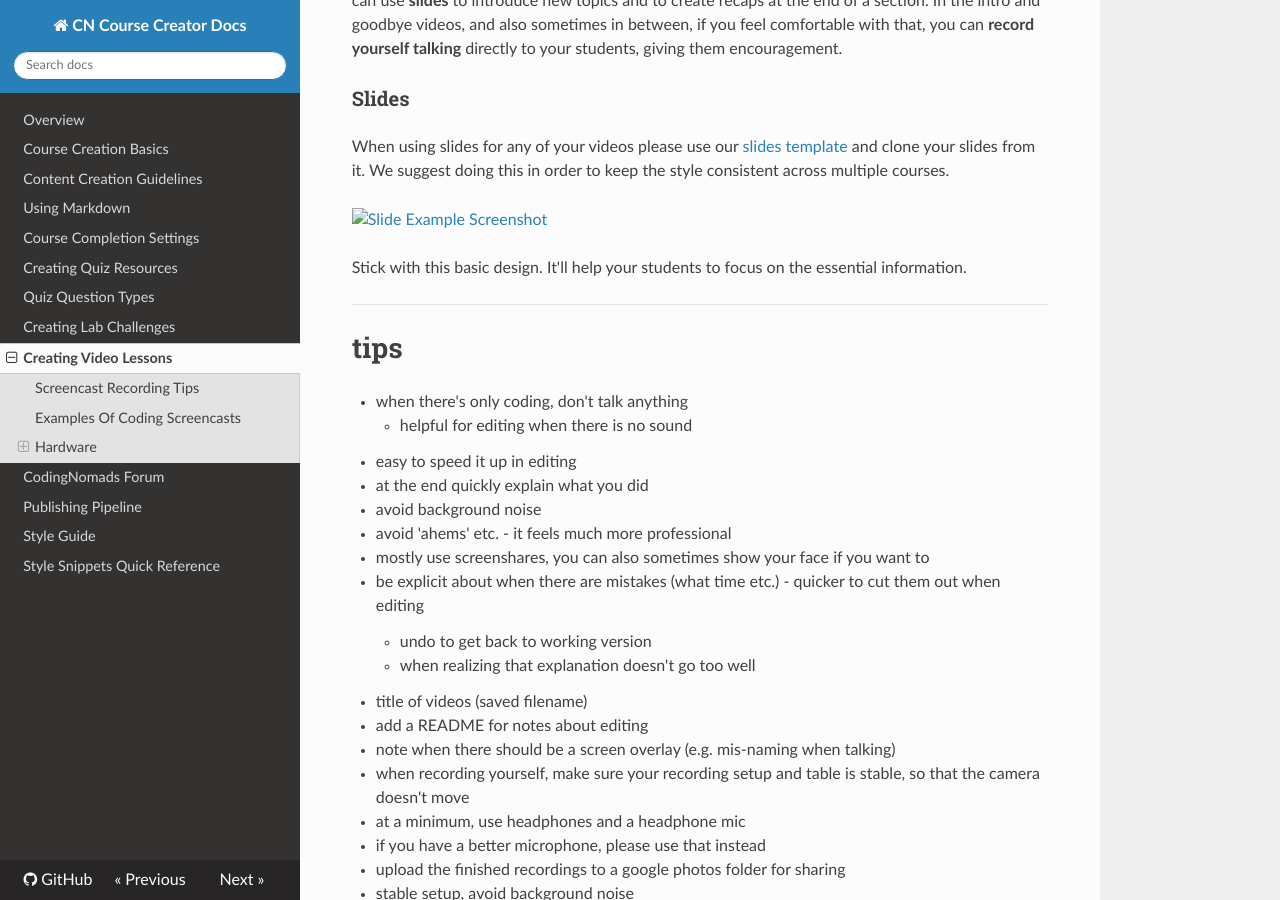
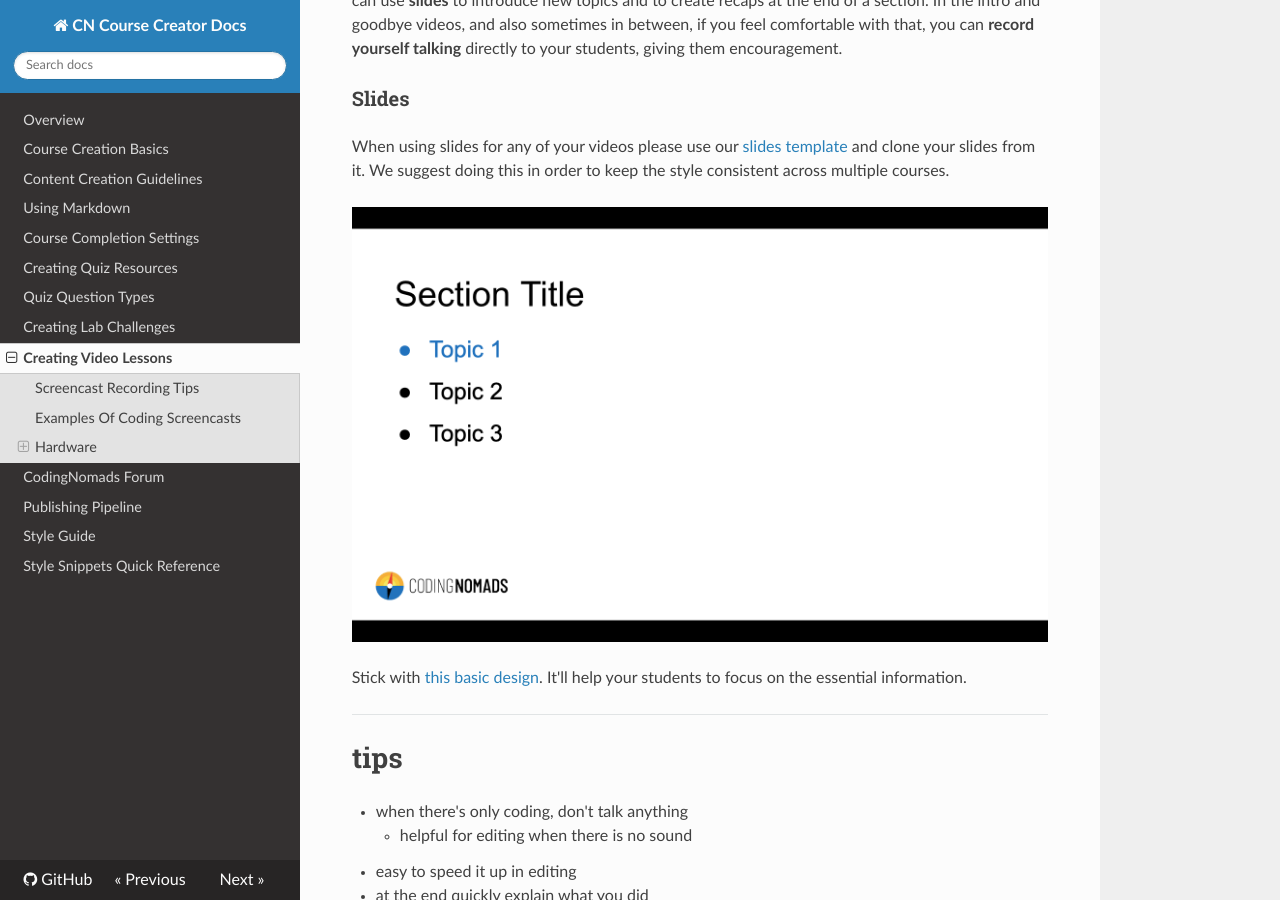
Before and after one commit to iansedano/creator-docs, an MkDocs documentation site: the page built from docs/07-creating-videos.md, in a window 1280 px wide and 900 px high, scrolled down 3491 px. Built offline with MkDocs 1.6.1, drawn with Linux system fonts in a browser that asks for light colours; nearby versions of some CDN libraries.

Commit message:
Fix image

```diff
--- a/docs/07-creating-videos.md
+++ b/docs/07-creating-videos.md
@@ -100,9 +100,9 @@ That said, you can always loosen it up and increase retention and enjoyment for
 
 When using slides for any of your videos please use our [slides template](https://docs.google.com/presentation/d/1TDzErFmyVnDkRoyWrotm8rE3Yy-yikzUFmeV0mCD4Dk/edit?usp=sharing) and clone your slides from it. We suggest doing this in order to keep the style consistent across multiple courses.
 
-<a href="https://docs.google.com/presentation/d/1TDzErFmyVnDkRoyWrotm8rE3Yy-yikzUFmeV0mCD4Dk/edit?usp=sharing" target="_blank"><img src="imgs/slide-section.png" alt="Slide Example Screenshot"></a>
+![Slide Example Screenshot](imgs/slide-section.png)
 
-Stick with this basic design. It'll help your students to focus on the essential information.
+Stick with [this basic design](https://docs.google.com/presentation/d/1TDzErFmyVnDkRoyWrotm8rE3Yy-yikzUFmeV0mCD4Dk/edit?usp=sharing). It'll help your students to focus on the essential information.
 
 ---
 
```
